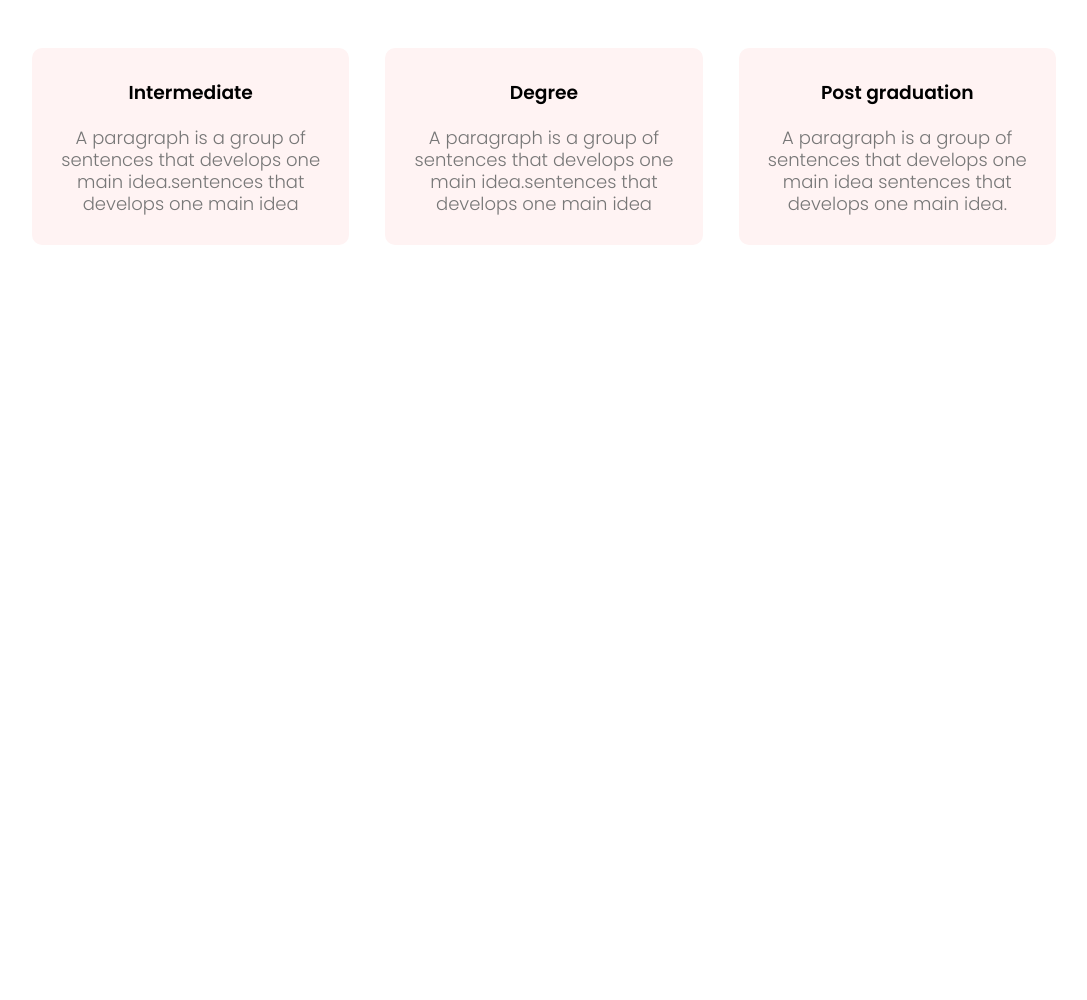
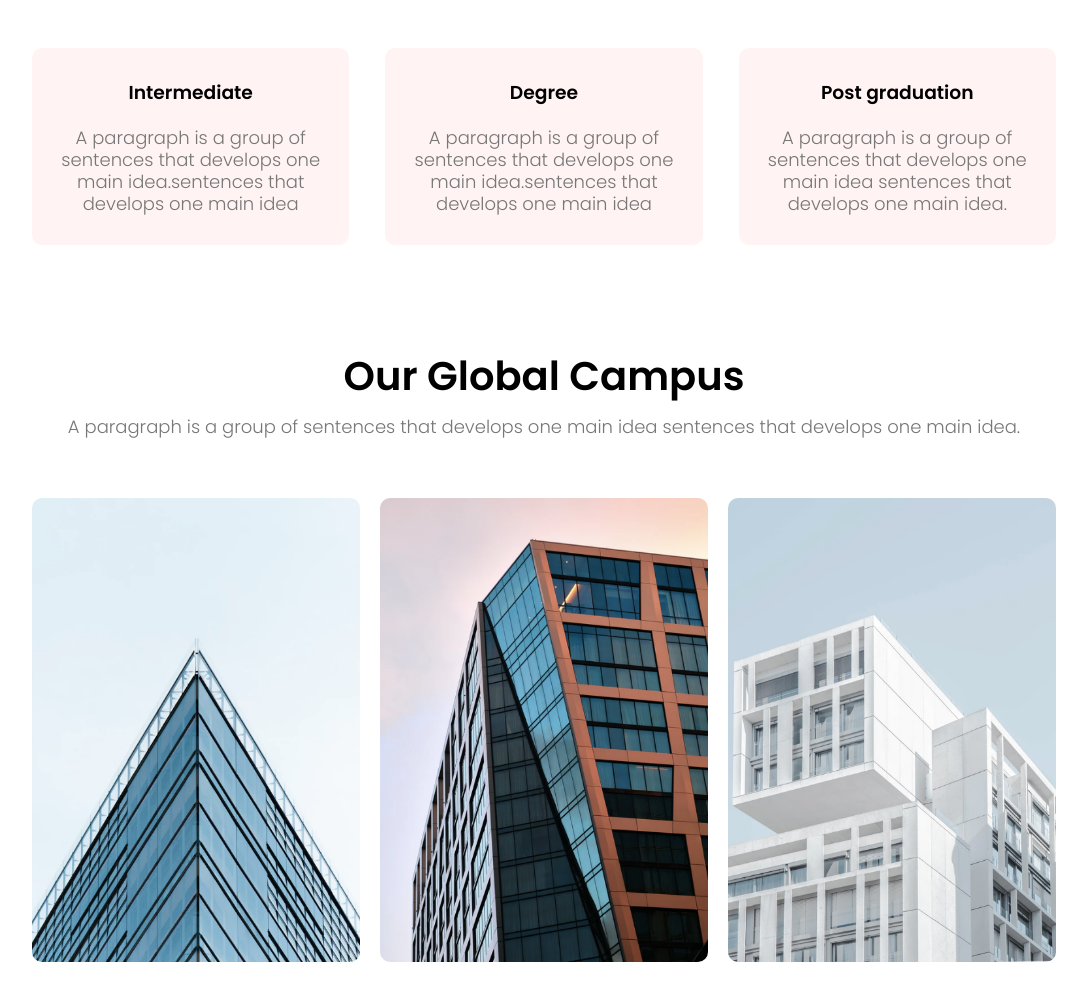
Before and after one commit to hniy-ya/Eduford, a plain HTML site: page index.html in a window 1280 px wide. Shown: the part 1005-2005 px from the top of the page, without its empty margins (96-1183 px from the left). Before the commit the page ends 1301 px from the top, so only its background shows below. Drawn offline with Linux system fonts and the light colour scheme.

Commit message:
section three completed

```diff
--- a/index.html
+++ b/index.html
@@ -65,6 +65,45 @@
 
 
 
+<section class="campus">
+    <h1>Our Global Campus </h1>
+    <p>A paragraph is a group of sentences that develops one main idea sentences that develops one main idea.</p>
+
+   <div class="row">
+        <div class="campus-col">
+            <img src="assets/london.png" alt="campus1" />
+
+            <div class="layer">
+                <h3>LONDON</h3>
+            </div>
+            </div>
+
+            <div class="campus-col">
+            <img src="assets/newyork.png" alt="campus1" />
+
+            <div class="layer">
+                <h3>NEWYORK</h3>
+            </div>
+            </div>
+
+
+            <div class="campus-col">
+            <img src="assets/washington.png" alt="campus1" />
+
+            <div class="layer">
+                <h3>WASHINGTON</h3>
+            </div>
+            </div>
+
+
+
+   </div>
+
+
+</section>
+
+
+
         <script>
             var navLinks = document.getElementById("navLinks");
             function showMenu() {
--- a/style.css
+++ b/style.css
@@ -165,3 +165,74 @@ h3{
     .row {
         flex-direction: column;
     }}
+
+.campus {
+    text-align: center;
+    width: 80%;
+    margin: auto;
+    padding-top: 50px;
+
+}
+.campus-col{
+   flex-basis: 32%;
+   overflow: hidden;
+    margin-bottom:30px;
+    border-radius: 10px;
+    position: relative;
+    margin-top: 50px;
+
+}
+
+
+
+.campus h1 {
+    font-size: 40px;
+    font-weight: 600;
+
+}
+.campus p {
+    font-size: 18px;
+    font-weight: 300;
+    color: #777;
+   padding: 10px;
+    line-height: 22px;
+}
+
+
+
+
+.campus-col img {
+    width: 100%;
+    display: block;
+}
+.layer{
+    background-color: transparent;
+    width: 100%;
+    height: 100%;
+    position: absolute;
+    top: 0;
+    left: 0;
+    transition: 0.5s;}
+.layer:hover {
+    background-color: rgba(226, 0, 0, 0.7);}
+
+
+    .layer h3 {
+        color: #fff;
+        position: absolute;
+        bottom: 0;
+        left: 50%;
+        transform: translate(-50%, -50%);
+        font-size: 26px;
+        font-weight: 600;
+        text-align: center;
+        transform: translate(-50%);
+        opacity: 0;
+        transition: 0.5s;
+    }
+
+    .layer:hover h3{
+        bottom: 49%;
+        opacity: 1;
+
+    }
```
